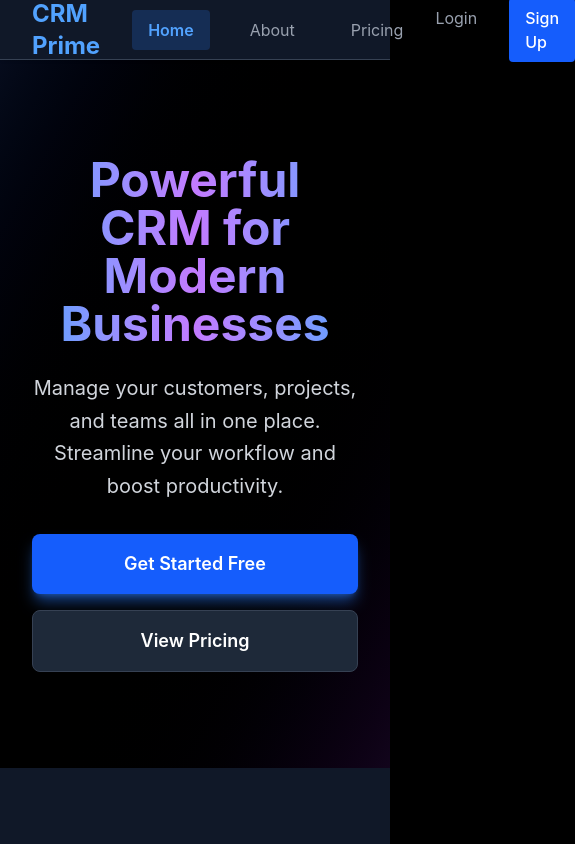
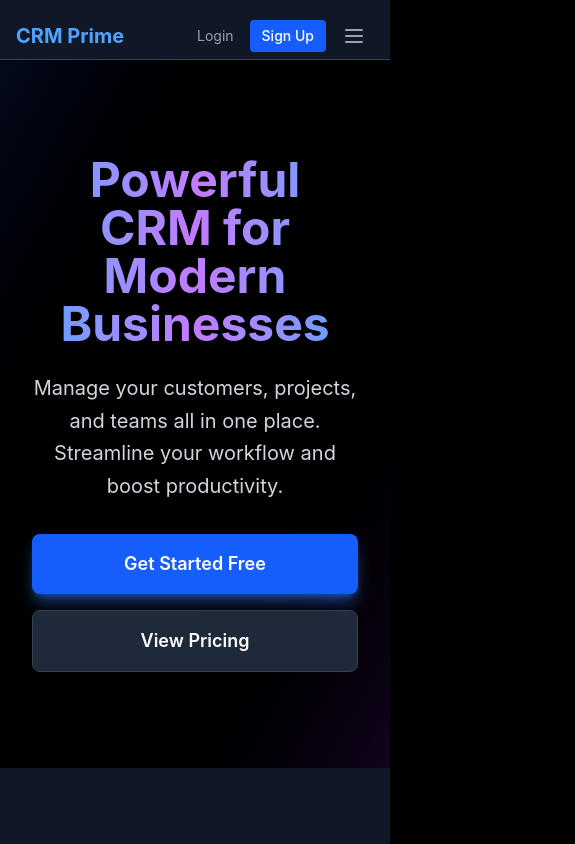
Before and after one commit to hossaintaufiq/CSE327_Project, a Next.js app in the folder CRM/Client-web/: page / in a window 390 px wide. Shown: the top 844 px of the page, 575 px wide, since content can reach past the window. Built offline with nearby package versions, Linux system fonts and the light colour scheme.

Commit message:
work on the navbar

```diff
--- a/CRM/Client-web/components/Navbar.js
+++ b/CRM/Client-web/components/Navbar.js
@@ -1,6 +1,6 @@
 "use client";
 
-import { useEffect } from "react";
+import { useEffect, useState } from "react";
 import Link from "next/link";
 import { useRouter, usePathname } from "next/navigation";
 import useAuthStore from "@/store/authStore";
@@ -45,25 +45,32 @@ export default function Navbar() {
 
   const isActive = (path) => pathname === path;
 
+  const [mobileMenuOpen, setMobileMenuOpen] = useState(false);
+
   return (
     <nav
       id="main-navbar"
-      className="bg-gray-900 border-b border-gray-700 px-8 py-4 flex justify-between items-center shadow-sm sticky top-0 z-50 w-full min-h-[60px]"
+      className="bg-gray-900 border-b border-gray-700 px-4 md:px-8 py-4 shadow-sm sticky top-0 z-50 w-full min-h-[60px]"
     >
-      <div className="flex items-center gap-8">
+      <div className="max-w-7xl mx-auto flex justify-between items-center">
+        {/* Logo - Left Side */}
+        <div className="flex items-center">
           <Link
             href="/"
-          className="text-2xl font-bold text-blue-400 no-underline hover:text-blue-300 transition-colors"
+            className="text-xl md:text-2xl font-bold text-blue-400 no-underline hover:text-blue-300 transition-colors"
           >
             CRM Prime
           </Link>
+        </div>
 
-        {/* Public navigation links - show when not logged in or on public pages */}
+        {/* Desktop Navigation - Right Side */}
+        <div className="hidden md:flex items-center gap-6">
+          {/* Public navigation links - show when not logged in */}
           {!user && (
-          <div className="flex gap-6 items-center">
+            <>
               <Link
                 href="/"
-              className={`no-underline px-4 py-2 rounded transition-all ${
+                className={`no-underline px-3 py-2 rounded transition-all text-sm ${
                   isActive("/")
                     ? "text-blue-400 font-semibold bg-blue-500/20"
                     : "text-gray-400 font-normal hover:text-blue-400 hover:bg-gray-800"
@@ -73,7 +80,7 @@ export default function Navbar() {
               </Link>
               <Link
                 href="/about"
-              className={`no-underline px-4 py-2 rounded transition-all ${
+                className={`no-underline px-3 py-2 rounded transition-all text-sm ${
                   isActive("/about")
                     ? "text-blue-400 font-semibold bg-blue-500/20"
                     : "text-gray-400 font-normal hover:text-blue-400 hover:bg-gray-800"
@@ -83,7 +90,7 @@ export default function Navbar() {
               </Link>
               <Link
                 href="/pricing"
-              className={`no-underline px-4 py-2 rounded transition-all ${
+                className={`no-underline px-3 py-2 rounded transition-all text-sm ${
                   isActive("/pricing")
                     ? "text-blue-400 font-semibold bg-blue-500/20"
                     : "text-gray-400 font-normal hover:text-blue-400 hover:bg-gray-800"
@@ -91,17 +98,16 @@ export default function Navbar() {
               >
                 Pricing
               </Link>
-          </div>
+            </>
           )}
 
-        {/* Hide navigation links on dashboard pages - they're in the sidebar */}
+          {/* Logged in user navigation */}
           {user && !pathname?.startsWith("/dashboard") && (
-          <div className="flex gap-6 items-center">
-            {/* Super Admin link */}
+            <>
               {isSuperAdmin() && (
                 <Link
                   href="/super-admin"
-                className={`no-underline px-4 py-2 rounded transition-all ${
+                  className={`no-underline px-3 py-2 rounded transition-all text-sm ${
                     isActive("/super-admin")
                       ? "text-blue-400 font-semibold bg-blue-500/20"
                       : "text-gray-400 font-normal hover:text-blue-400 hover:bg-gray-800"
@@ -110,12 +116,10 @@ export default function Navbar() {
                   Super Admin
                 </Link>
               )}
-
-            {/* Show company selection link if user has no active company */}
               {!isSuperAdmin() && !activeCompanyId && companies.length === 0 && (
                 <Link
                   href="/company-selection"
-                className={`no-underline px-4 py-2 rounded transition-all ${
+                  className={`no-underline px-3 py-2 rounded transition-all text-sm ${
                     isActive("/company-selection")
                       ? "text-blue-400 font-semibold bg-blue-500/20"
                       : "text-gray-400 font-normal hover:text-blue-400 hover:bg-gray-800"
@@ -124,15 +128,14 @@ export default function Navbar() {
                   Select Company
                 </Link>
               )}
-          </div>
+            </>
           )}
-      </div>
 
-      <div className="flex items-center gap-4">
+          {/* Auth Buttons / User Info */}
           {user ? (
-          <>
-            <div className="flex items-center gap-2 px-4 py-2 bg-gray-800 rounded-lg border border-gray-700">
-              <span className="text-sm text-gray-300">
+            <div className="flex items-center gap-3">
+              <div className="flex items-center gap-2 px-3 py-2 bg-gray-800 rounded-lg border border-gray-700">
+                <span className="text-xs md:text-sm text-gray-300">
                   {user.name || user.email}
                 </span>
                 {isSuperAdmin() ? (
@@ -151,16 +154,16 @@ export default function Navbar() {
               </div>
               <button
                 onClick={handleLogout}
-              className="px-4 py-2 bg-red-600 text-white border-none rounded cursor-pointer text-sm font-medium hover:bg-red-700 transition-colors"
+                className="px-3 py-2 bg-red-600 text-white border-none rounded cursor-pointer text-xs md:text-sm font-medium hover:bg-red-700 transition-colors"
               >
                 Logout
               </button>
-          </>
+            </div>
           ) : (
-          <div className="flex gap-4">
+            <div className="flex items-center gap-3">
               <Link
                 href="/login"
-              className={`no-underline px-4 py-2 rounded ${
+                className={`no-underline px-3 py-2 rounded text-sm ${
                   isActive("/login")
                     ? "text-blue-400 font-semibold"
                     : "text-gray-400 font-normal hover:text-blue-400"
@@ -170,13 +173,143 @@ export default function Navbar() {
               </Link>
               <Link
                 href="/signup"
-              className="no-underline bg-blue-600 text-white px-4 py-2 rounded font-medium hover:bg-blue-700 transition-colors"
+                className="no-underline bg-blue-600 text-white px-3 py-2 rounded text-sm font-medium hover:bg-blue-700 transition-colors"
               >
                 Sign Up
               </Link>
             </div>
           )}
         </div>
+
+        {/* Mobile Menu Button */}
+        <div className="md:hidden flex items-center gap-2">
+          {!user && (
+            <div className="flex items-center gap-2">
+              <Link
+                href="/login"
+                className="text-gray-400 text-sm px-2 py-1 hover:text-blue-400"
+              >
+                Login
+              </Link>
+              <Link
+                href="/signup"
+                className="bg-blue-600 text-white px-3 py-1.5 rounded text-sm font-medium hover:bg-blue-700"
+              >
+                Sign Up
+              </Link>
+            </div>
+          )}
+          {user && (
+            <div className="flex items-center gap-2">
+              <div className="text-xs text-gray-300 px-2 py-1 bg-gray-800 rounded">
+                {user.name || user.email}
+              </div>
+              <button
+                onClick={handleLogout}
+                className="px-2 py-1 bg-red-600 text-white rounded text-xs hover:bg-red-700"
+              >
+                Logout
+              </button>
+            </div>
+          )}
+          <button
+            onClick={() => setMobileMenuOpen(!mobileMenuOpen)}
+            className="text-gray-400 hover:text-white p-2"
+            aria-label="Toggle menu"
+          >
+            <svg
+              className="w-6 h-6"
+              fill="none"
+              strokeLinecap="round"
+              strokeLinejoin="round"
+              strokeWidth="2"
+              viewBox="0 0 24 24"
+              stroke="currentColor"
+            >
+              {mobileMenuOpen ? (
+                <path d="M6 18L18 6M6 6l12 12" />
+              ) : (
+                <path d="M4 6h16M4 12h16M4 18h16" />
+              )}
+            </svg>
+          </button>
+        </div>
+      </div>
+
+      {/* Mobile Menu Dropdown */}
+      {mobileMenuOpen && (
+        <div className="md:hidden mt-4 pb-4 border-t border-gray-800">
+          <div className="flex flex-col gap-2 pt-4">
+            {!user && (
+              <>
+                <Link
+                  href="/"
+                  onClick={() => setMobileMenuOpen(false)}
+                  className={`px-4 py-2 rounded transition-all ${
+                    isActive("/")
+                      ? "text-blue-400 font-semibold bg-blue-500/20"
+                      : "text-gray-400 hover:text-blue-400 hover:bg-gray-800"
+                  }`}
+                >
+                  Home
+                </Link>
+                <Link
+                  href="/about"
+                  onClick={() => setMobileMenuOpen(false)}
+                  className={`px-4 py-2 rounded transition-all ${
+                    isActive("/about")
+                      ? "text-blue-400 font-semibold bg-blue-500/20"
+                      : "text-gray-400 hover:text-blue-400 hover:bg-gray-800"
+                  }`}
+                >
+                  About
+                </Link>
+                <Link
+                  href="/pricing"
+                  onClick={() => setMobileMenuOpen(false)}
+                  className={`px-4 py-2 rounded transition-all ${
+                    isActive("/pricing")
+                      ? "text-blue-400 font-semibold bg-blue-500/20"
+                      : "text-gray-400 hover:text-blue-400 hover:bg-gray-800"
+                  }`}
+                >
+                  Pricing
+                </Link>
+              </>
+            )}
+            {user && !pathname?.startsWith("/dashboard") && (
+              <>
+                {isSuperAdmin() && (
+                  <Link
+                    href="/super-admin"
+                    onClick={() => setMobileMenuOpen(false)}
+                    className={`px-4 py-2 rounded transition-all ${
+                      isActive("/super-admin")
+                        ? "text-blue-400 font-semibold bg-blue-500/20"
+                        : "text-gray-400 hover:text-blue-400 hover:bg-gray-800"
+                    }`}
+                  >
+                    Super Admin
+                  </Link>
+                )}
+                {!isSuperAdmin() && !activeCompanyId && companies.length === 0 && (
+                  <Link
+                    href="/company-selection"
+                    onClick={() => setMobileMenuOpen(false)}
+                    className={`px-4 py-2 rounded transition-all ${
+                      isActive("/company-selection")
+                        ? "text-blue-400 font-semibold bg-blue-500/20"
+                        : "text-gray-400 hover:text-blue-400 hover:bg-gray-800"
+                    }`}
+                  >
+                    Select Company
+                  </Link>
+                )}
+              </>
+            )}
+          </div>
+        </div>
+      )}
     </nav>
   );
 }
```
Lines whose indentation alone changed are shown as unchanged.
